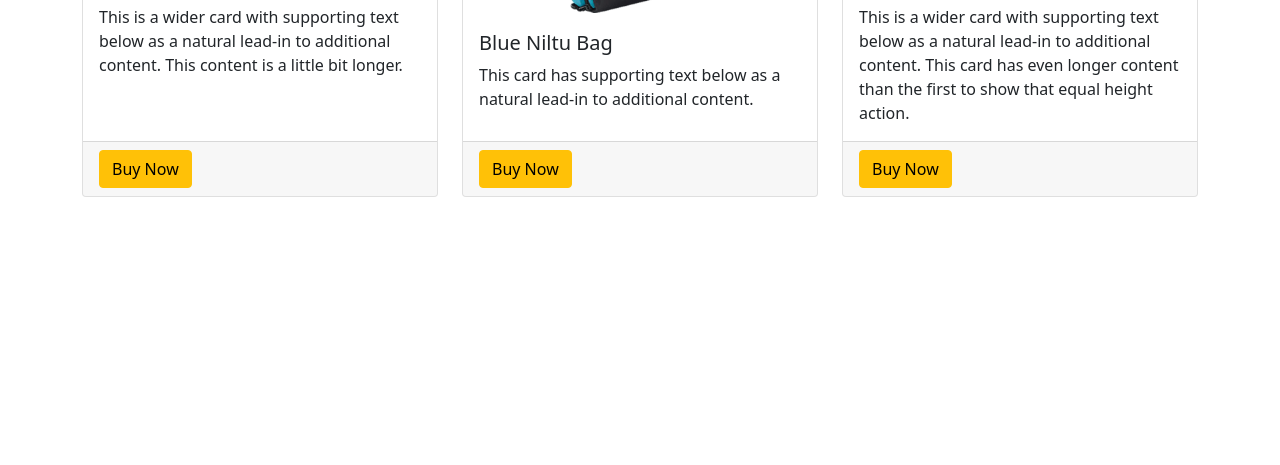
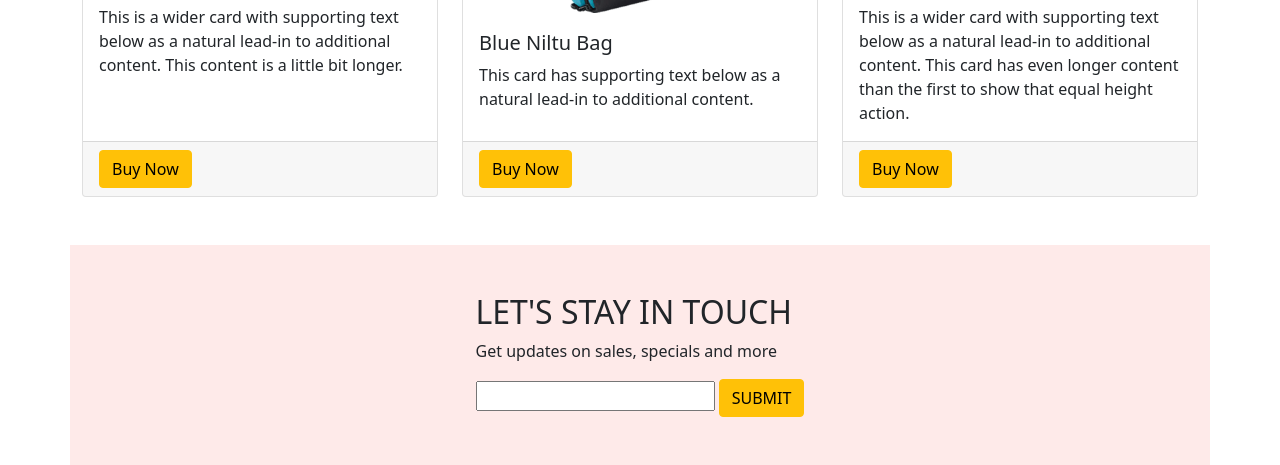
Before and after one commit to aishadhin/panda-ecommerce, a plain HTML site: page index.html in a window 1280 px wide. Shown: the part 1758-2223 px from the top of the page. Before the commit the page ends 2003 px from the top, so only its background shows below. Drawn offline with nearby package versions, Linux system fonts and the light colour scheme.

Commit message:
last commit

```diff
--- a/index.html
+++ b/index.html
@@ -220,6 +220,16 @@
           </div>
         </section> <!-- Bagpack section end  -->
     </main>
+    <footer class="container py-5 d-flex justify-content-center" style="background-color: #feeae9;">
+      <div>
+        <h2>LET'S STAY IN TOUCH</h2>
+        <p>Get updates on sales, specials and more</p>
+        <form action="">
+          <input type="email">
+          <button class="btn btn-warning">SUBMIT</button>
+        </form>
+      </div>
+    </footer>
 
 <!-- main section end -->
 
```
